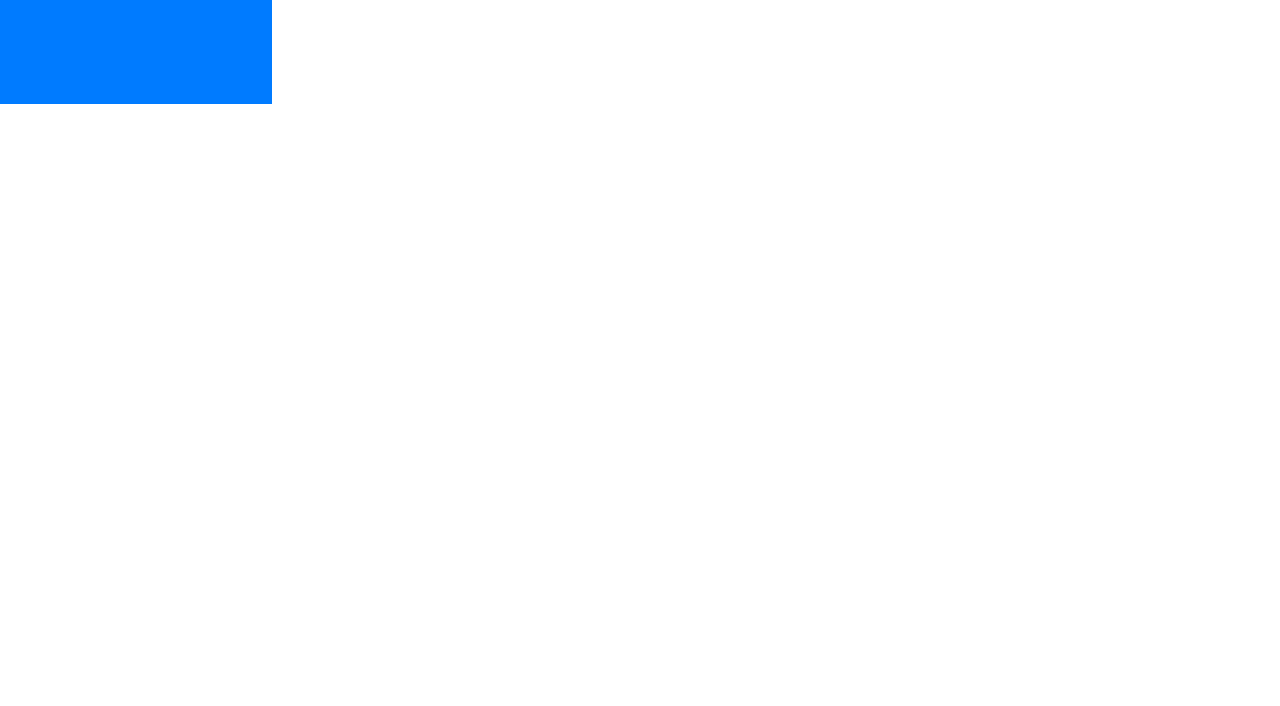
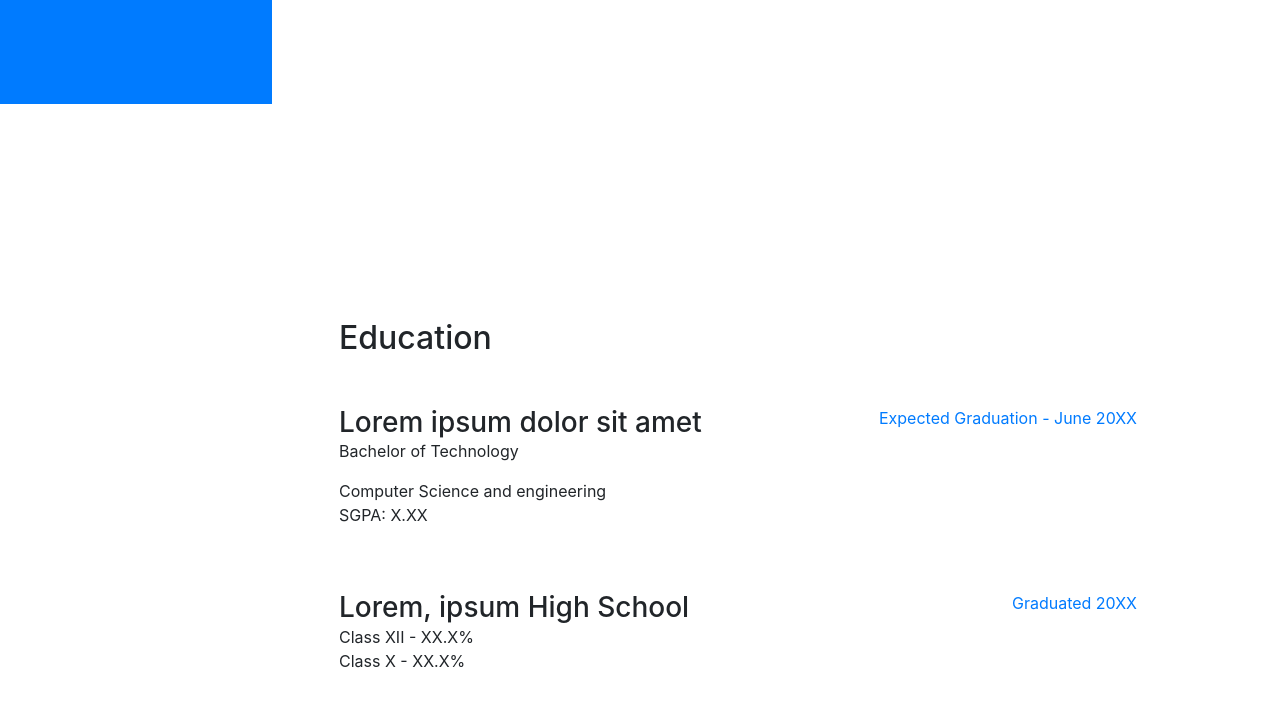
Before and after one commit to bagcampus/Personal-Portfolio-Site-Template, a website: page index.html in a window 1280 px wide. Shown: the part 696-1402 px from the top of the page. Before the commit the page ends 800 px from the top, so only its background shows below. Drawn offline with nearby package versions, Linux system fonts and the light colour scheme; a web font is replaced by a local one.

Commit message:
Update index.html

```diff
--- a/index.html
+++ b/index.html
@@ -97,6 +97,40 @@
         </div>
     </section>
 
+    <section class="resume-section" id="education">
+        <div class="container">
+            <div class="row">
+                <div class="col-md-3"></div>
+                <div class="col-md-9">
+                    <div class="resume-section-content">
+                        <h2 class="mb-5">Education</h2>
+                        <div class="d-flex flex-column flex-md-row justify-content-between mb-5">
+                            <div class="flex-grow-1">
+                                <h3 class="mb-0">Lorem ipsum dolor sit amet</h3>
+                                <div class="subheading mb-3">Bachelor of Technology</div>
+                                <div>Computer Science and engineering</div>
+                                <p>SGPA: X.XX</p>
+                            </div>
+                            <div class="flex-shrink-0"><span class="text-primary">Expected Graduation - June 20XX</span></div>
+                        </div>
+                        <div class="d-flex flex-column flex-md-row justify-content-between">
+                            <div class="flex-grow-1">
+                                <h3 class="mb-0">Lorem, ipsum High School</h3>
+                                <div>
+                                    <p>
+                                        Class XII - XX.X% </br>
+                                        Class X - XX.X%
+                                    </p>
+                                </div>
+                            </div>
+                            <div class="flex-shrink-0"><span class="text-primary">Graduated 20XX</span></div>
+                        </div>
+                    </div>
+                </div>
+            </div>
+        </div>
+    </section>
+
     <!-- Bootsrap -->
     <script src="https://code.jquery.com/jquery-3.5.1.slim.min.js"
         integrity="sha384-DfXdz2htPH0lsSSs5nCTpuj/zy4C+OGpamoFVy38MVBnE+IbbVYUew+OrCXaRkfj"
```
